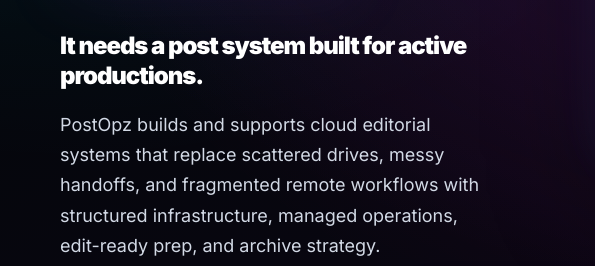
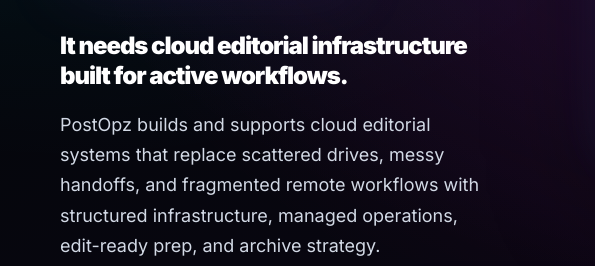
Before and after one commit to cryptococktailclub/PostOpz, a plain HTML site: page index.html in a window 1280 px wide. Shown: the part 424-690 px from the top of the page, 0-595 px from the left. Drawn offline with Linux system fonts and the light colour scheme.

Commit message:
Update index.html

```diff
--- a/index.html
+++ b/index.html
@@ -250,7 +250,7 @@
       </h1>
 
       <p class="hero-subhead reveal" data-delay="300">
-        It needs a post system built for active productions.
+       It needs cloud editorial infrastructure built for active workflows.
       </p>
 
       <p class="hero-lede reveal" data-delay="400">
```
